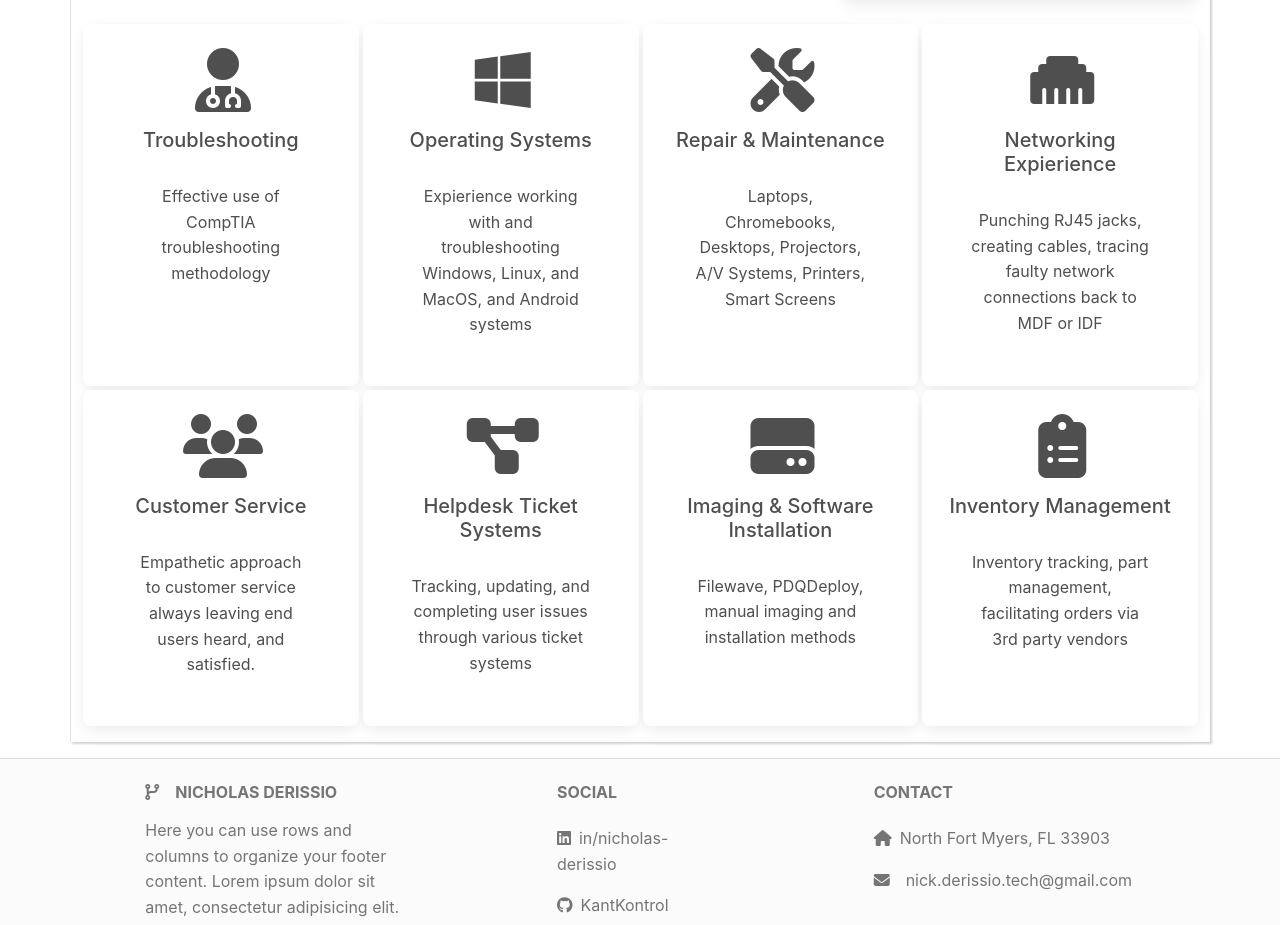
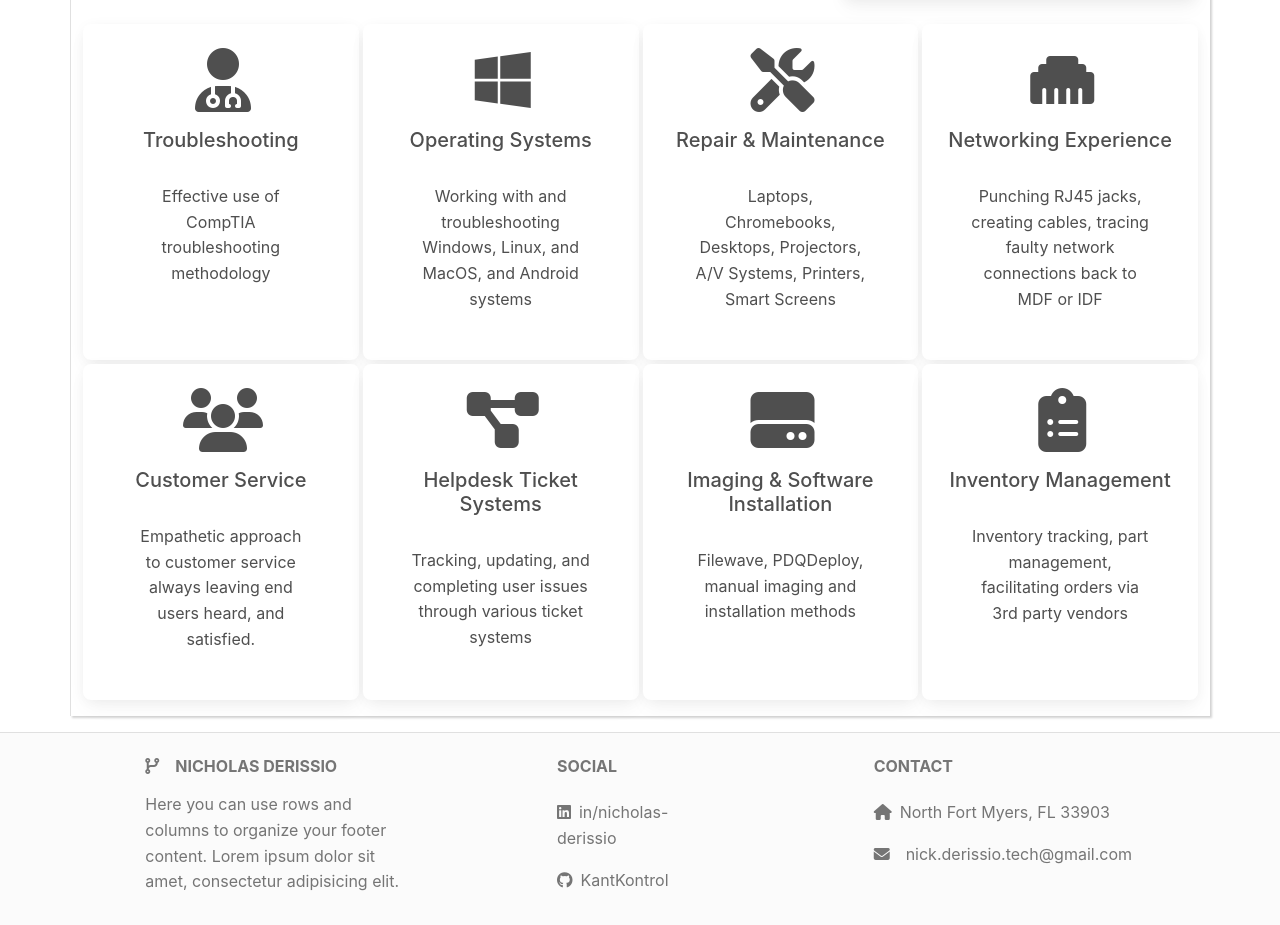
Before and after one commit to KantKontrol/React-Portfolio-2, a React (Create React App) app: page /it in a window 1280 px wide. Shown: the part 960-1885 px from the top of the page. Built offline with nearby package versions, Linux system fonts and the light colour scheme.

Commit message:
updated footer and skills desc

```diff
--- a/src/components/Footer/index.tsx
+++ b/src/components/Footer/index.tsx
@@ -28,23 +28,29 @@ const Footer = () => {
                 elit.
               </p>
             </MDBCol>
-
             <MDBCol md="4" lg="3" xl="2" className="mx-auto mb-4">
               <h6 className="text-uppercase fw-bold mb-4">Social</h6>
               <p>
-                <a href="" className="me-2 text-reset">
+                <a
+                  href="https://www.linkedin.com/in/nicholas-derissio/"
+                  target="_blank"
+                  className="me-2 text-reset"
+                >
                   <MDBIcon fab icon="linkedin" className="me-2" />
                   in/nicholas-derissio
                 </a>
               </p>
               <p>
-                <a href="" className="me-2 text-reset">
+                <a
+                  href="https://github.com/KantKontrol"
+                  target="_blank"
+                  className="me-2 text-reset"
+                >
                   <MDBIcon fab icon="github" className="me-2" />
                   KantKontrol
                 </a>
               </p>
             </MDBCol>
-
             <MDBCol md="4" lg="3" xl="3" className="mx-auto mb-md-0 mb-4">
               <h6 className="text-uppercase fw-bold mb-4">Contact</h6>
               <p>
@@ -59,7 +65,6 @@ const Footer = () => {
           </MDBRow>
         </MDBContainer>
       </section>
-
       <div
         className="text-center p-4"
         style={{ backgroundColor: "rgba(0, 0, 0, 0.05)" }}
--- a/src/util/SkillsIt.json
+++ b/src/util/SkillsIt.json
@@ -7,7 +7,7 @@
   {
     "icon": "windows",
     "skill": "Operating Systems",
-    "description": "Expierience working with and troubleshooting Windows, Linux, and MacOS, and Android systems",
+    "description": "Working with and troubleshooting Windows, Linux, and MacOS, and Android systems",
     "fab": true
   },
   {
@@ -17,7 +17,7 @@
   },
   {
     "icon": "ethernet",
-    "skill": "Networking Expierience",
+    "skill": "Networking Experience",
     "description": "Punching RJ45 jacks, creating cables, tracing faulty network connections back to MDF or IDF"
   },
   {
```
